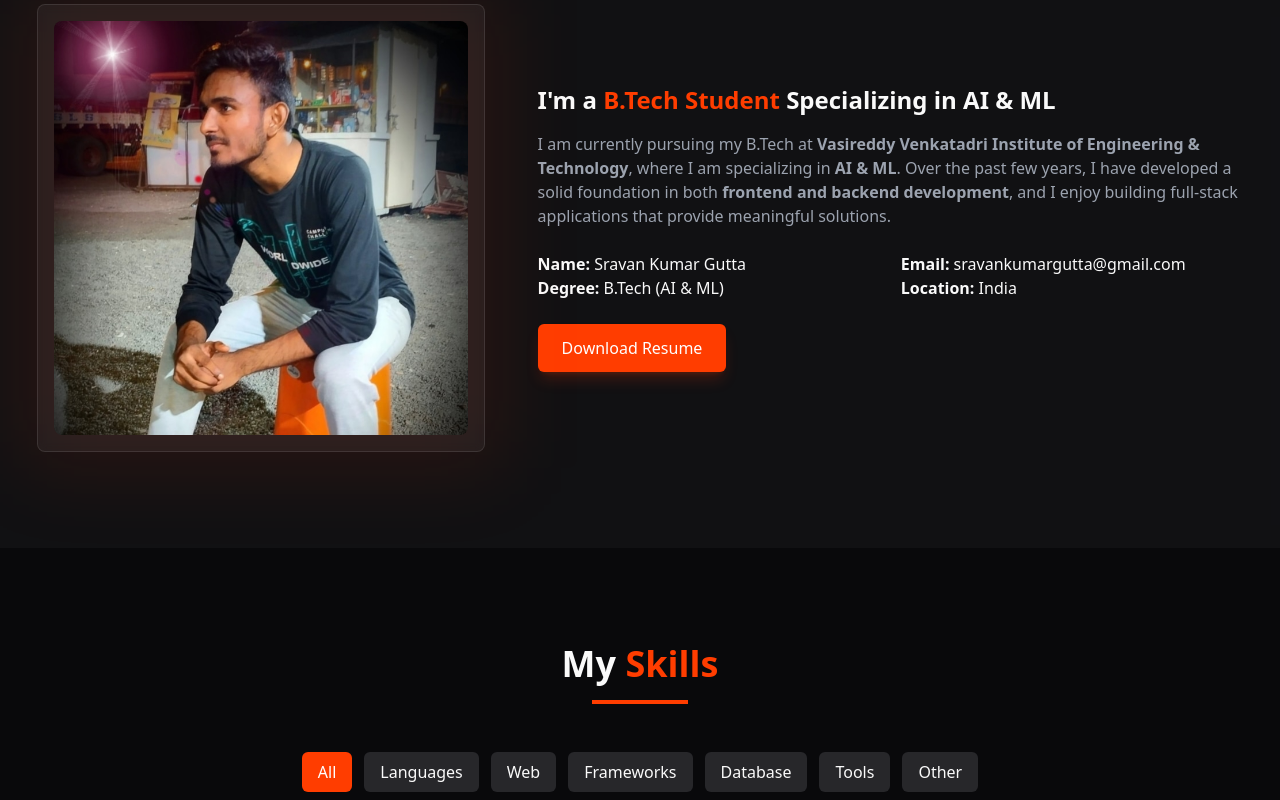
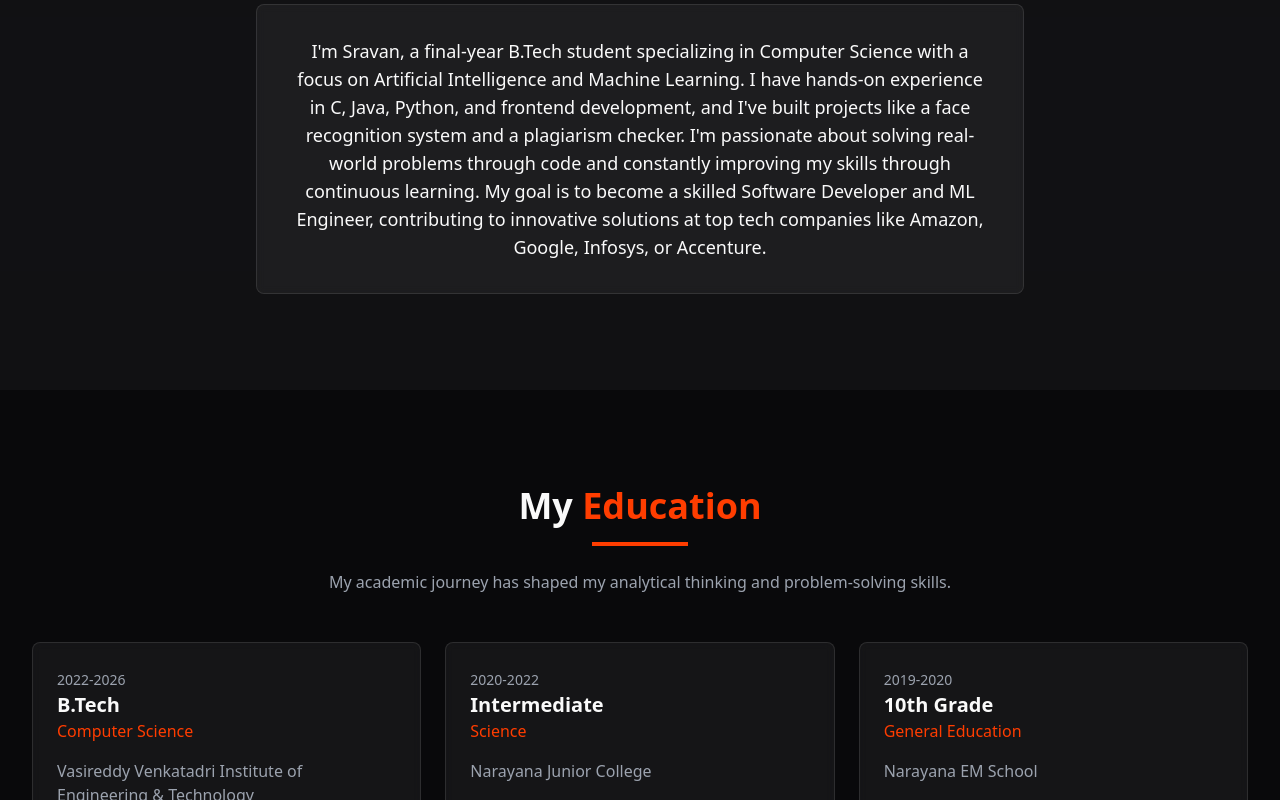
Before and after one commit to SRAVANKUMAR4255/sravan-kumar-portfolio, a React (Vite) app: page / in a window 1280 px wide. Shown: the part 1000-1800 px from the top of the page. Built offline with nearby package versions, Linux system fonts and the light colour scheme.

Commit message:
Refactor: Update About, Projects, and Education sections
- Updated the About section with new content.
- Modified the Projects section to reflect the change in the face recognition project.
- Reordered the Education and Skills sections.
- Added code for sending emails.

```diff
--- a/src/components/About.tsx
+++ b/src/components/About.tsx
@@ -19,55 +19,16 @@ const About = () => {
           <div className="w-24 h-1 bg-highlight mx-auto mt-4"></div>
         </motion.div>
 
-        <div className="grid grid-cols-1 lg:grid-cols-5 gap-12">
-          <motion.div
-            className="lg:col-span-2 flex justify-center"
-            initial={{ opacity: 0, x: -50 }}
-            animate={isInView ? { opacity: 1, x: 0 } : { opacity: 0, x: -50 }}
-            transition={{ duration: 0.6, delay: 0.2 }}
-          >
-            <div className="relative">
-              <div className="absolute -inset-4 bg-highlight/10 rounded-lg blur-2xl"></div>
-              <div className="relative glass-card p-4 w-full max-w-md">
-                <div className="aspect-square rounded-lg overflow-hidden bg-gray-800 flex items-center justify-center">
-                  <img src="/lovable-uploads/9de99f0d-8a7f-4b62-af3b-3b0ecf8c0ead.png" alt="Profile" className="w-full h-full object-cover" />
-                </div>
-              </div>
-            </div>
-          </motion.div>
-
-          <motion.div
-            className="lg:col-span-3 flex flex-col justify-center"
-            initial={{ opacity: 0, x: 50 }}
-            animate={isInView ? { opacity: 1, x: 0 } : { opacity: 0, x: 50 }}
-            transition={{ duration: 0.6, delay: 0.4 }}
-          >
-            <h3 className="text-2xl font-bold mb-4">I'm a <span className="highlight-text">B.Tech Student</span> Specializing in AI & ML</h3>
-            <p className="text-gray-400 mb-6">
-              I am currently pursuing my B.Tech at <strong>Vasireddy Venkatadri Institute of Engineering & Technology</strong>, where I am specializing in <strong>AI & ML</strong>. Over the past few years, I have developed a solid foundation in both <strong>frontend and backend development</strong>, and I enjoy building full-stack applications that provide meaningful solutions.
-            </p>
-
-            <div className="grid grid-cols-1 md:grid-cols-2 gap-4 mb-6">
-              <div>
-                <p><span className="font-semibold">Name:</span> Sravan Kumar Gutta</p>
-                <p><span className="font-semibold">Degree:</span> B.Tech (AI & ML)</p>
-              </div>
-              <div>
-                <p><span className="font-semibold">Email:</span> sravankumargutta@gmail.com</p>
-                <p><span className="font-semibold">Location:</span> India</p>
-              </div>
-            </div>
-
-            <motion.a
-              href="#contact"
-              className="hover-scale px-6 py-3 bg-highlight text-white font-medium rounded-md shadow-lg shadow-highlight/20 self-start flex items-center justify-center"
-              whileHover={{ scale: 1.05 }}
-              whileTap={{ scale: 0.95 }}
-            >
-              Download Resume
-            </motion.a>
-          </motion.div>
-        </div>
+        <motion.div
+          className="max-w-3xl mx-auto glass-card p-8"
+          initial={{ opacity: 0, y: 50 }}
+          animate={isInView ? { opacity: 1, y: 0 } : { opacity: 0, y: 50 }}
+          transition={{ duration: 0.6, delay: 0.2 }}
+        >
+          <p className="text-lg text-center">
+            I'm Sravan, a final-year B.Tech student specializing in Computer Science with a focus on Artificial Intelligence and Machine Learning. I have hands-on experience in C, Java, Python, and frontend development, and I've built projects like a face recognition system and a plagiarism checker. I'm passionate about solving real-world problems through code and constantly improving my skills through continuous learning. My goal is to become a skilled Software Developer and ML Engineer, contributing to innovative solutions at top tech companies like Amazon, Google, Infosys, or Accenture.
+          </p>
+        </motion.div>
       </div>
     </section>
   );
--- a/src/components/Certifications.tsx
+++ b/src/components/Certifications.tsx
@@ -1,28 +1,40 @@
 
 import { useRef } from "react";
 import { motion, useInView } from "framer-motion";
-
-const certifications = [
-  {
-    title: "Java Full Stack Development",
-    organization: "Java Training Institute",
-    date: "2023",
-    link: "https://drive.google.com/file/d/175GUHqzleuaUbJt2F8ug_xyXhLn1xJ0C/view?usp=sharing"
-  },
-  {
-    title: "Data Science using Pandas and Python",
-    organization: "Data Science Academy",
-    date: "2023",
-    link: "https://drive.google.com/file/d/16fVQ_mU1VrWL_b1nEilt_yfzT5gDnH0h/view?usp=sharing"
-  }
-];
 
 const Certifications = () => {
   const ref = useRef(null);
   const isInView = useInView(ref, { once: false, amount: 0.2 });
 
+  const certifications = [
+    {
+      title: "Java Full Stack Development",
+      issuer: "Simplilearn",
+      date: "May 2023",
+      link: "https://drive.google.com/file/d/175GUHqzleuaUbJt2F8ug_xyXhLn1xJ0C/view?usp=sharing"
+    },
+    {
+      title: "Data Science using Pandas and Python",
+      issuer: "Simplilearn",
+      date: "April 2023",
+      link: "https://drive.google.com/file/d/16fVQ_mU1VrWL_b1nEilt_yfzT5gDnH0h/view?usp=sharing"
+    },
+    {
+      title: "Web Development Fundamentals",
+      issuer: "freeCodeCamp",
+      date: "January 2023",
+      link: "#"
+    },
+    {
+      title: "Python Programming",
+      issuer: "Coursera",
+      date: "November 2022",
+      link: "#"
+    }
+  ];
+
   return (
-    <section ref={ref} className="section-padding">
+    <section id="certifications" ref={ref} className="section-padding bg-secondary/30">
       <div className="container-custom">
         <motion.div
           className="text-center mb-12"
@@ -34,34 +46,41 @@ const Certifications = () => {
           <div className="w-24 h-1 bg-highlight mx-auto mt-4"></div>
         </motion.div>
 
-        <div className="grid grid-cols-1 md:grid-cols-2 gap-8">
+        <div className="grid grid-cols-1 md:grid-cols-2 lg:grid-cols-4 gap-6">
           {certifications.map((cert, index) => (
-            <motion.a
-              key={cert.title}
-              href={cert.link}
-              target="_blank"
-              rel="noopener noreferrer"
-              className="glass-card p-6 relative group cursor-pointer"
-              initial={{ opacity: 0, scale: 0.9 }}
-              animate={isInView ? { opacity: 1, scale: 1 } : { opacity: 0, scale: 0.9 }}
-              transition={{ duration: 0.5, delay: 0.2 + index * 0.1 }}
-              whileHover={{ y: -5, boxShadow: "0 10px 30px -15px rgba(255,61,0,0.3)" }}
+            <motion.div
+              key={index}
+              className="glass-card p-6 h-full flex flex-col"
+              initial={{ opacity: 0, y: 20 }}
+              animate={isInView ? { opacity: 1, y: 0 } : { opacity: 0, y: 20 }}
+              transition={{ duration: 0.5, delay: index * 0.1 }}
+              whileHover={{ y: -10, boxShadow: "0 10px 30px -15px rgba(255,61,0,0.3)" }}
             >
-              <div className="w-12 h-12 bg-highlight/20 rounded-full flex items-center justify-center mb-4">
-                <svg xmlns="http://www.w3.org/2000/svg" className="h-6 w-6 text-highlight" fill="none" viewBox="0 0 24 24" stroke="currentColor">
-                  <path strokeLinecap="round" strokeLinejoin="round" strokeWidth={2} d="M9 12l2 2 4-4m6 2a9 9 0 11-18 0 9 9 0 0118 0z" />
-                </svg>
+              <div className="flex-grow">
+                <div className="w-12 h-12 rounded-full bg-highlight/20 flex items-center justify-center mb-4">
+                  <svg xmlns="http://www.w3.org/2000/svg" className="h-6 w-6 text-highlight" fill="none" viewBox="0 0 24 24" stroke="currentColor">
+                    <path strokeLinecap="round" strokeLinejoin="round" strokeWidth={2} d="M9 12l2 2 4-4m6 2a9 9 0 11-18 0 9 9 0 0118 0z" />
+                  </svg>
+                </div>
+
+                <h3 className="text-xl font-bold mb-1">{cert.title}</h3>
+                <p className="text-gray-400 text-sm mb-2">{cert.issuer}</p>
+                <p className="text-xs text-gray-500">{cert.date}</p>
               </div>
-              <h3 className="text-xl font-bold mb-2">{cert.title}</h3>
-              <p className="text-gray-400 text-sm mb-2">{cert.organization}</p>
 
-              <div className="absolute bottom-3 right-4 text-highlight opacity-0 group-hover:opacity-100 transition-opacity flex items-center space-x-1">
-                <span className="text-sm">View Certificate</span>
-                <svg xmlns="http://www.w3.org/2000/svg" className="h-4 w-4" fill="none" viewBox="0 0 24 24" stroke="currentColor">
+              <motion.a
+                href={cert.link}
+                target="_blank"
+                rel="noopener noreferrer"
+                className="mt-4 text-highlight inline-flex items-center text-sm font-medium"
+                whileHover={{ x: 5 }}
+              >
+                View Certificate
+                <svg xmlns="http://www.w3.org/2000/svg" className="h-4 w-4 ml-1" fill="none" viewBox="0 0 24 24" stroke="currentColor">
                   <path strokeLinecap="round" strokeLinejoin="round" strokeWidth={2} d="M10 6H6a2 2 0 00-2 2v10a2 2 0 002 2h10a2 2 0 002-2v-4M14 4h6m0 0v6m0-6L10 14" />
                 </svg>
-              </div>
-            </motion.a>
+              </motion.a>
+            </motion.div>
           ))}
         </div>
       </div>
--- a/src/components/Contact.tsx
+++ b/src/components/Contact.tsx
@@ -1,4 +1,3 @@
-
 import { useRef, useState } from "react";
 import { motion, useInView } from "framer-motion";
 import emailjs from 'emailjs-com';
@@ -24,6 +23,8 @@ const formSchema = z.object({
   reply_to: z.string().email("Please enter a valid email address"),
   subject: z.string().min(2, "Subject must be at least 2 characters"),
   message: z.string().min(10, "Message must be at least 10 characters"),
+  to_name: z.string().default("Sravan Kumar"),
+  to_email: z.string().default("sravankumargutta@gmail.com"),
 });
 
 const Contact = () => {
@@ -40,7 +41,9 @@ const Contact = () => {
       from_name: "",
       reply_to: "",
       subject: "",
-      message: ""
+      message: "",
+      to_name: "Sravan Kumar",
+      to_email: "sravankumargutta@gmail.com"
     },
   });
 
@@ -54,7 +57,12 @@ const Contact = () => {
       const response = await emailjs.send(
         'service_bfvbv4r',
         'template_u8ea206',
-        values,
+        {
+          ...values,
+          // Make sure recipient email is explicitly set
+          to_email: "sravankumargutta@gmail.com",
+          to_name: "Sravan Kumar"
+        },
         'Acp8Q10MiXYFDzurc'
       );
 
--- a/src/components/Education.tsx
+++ b/src/components/Education.tsx
@@ -24,7 +24,7 @@ const Education = () => {
     {
       degree: "10th Grade",
       field: "General Education",
-      institution: "Sri Chaitanya School",
+      institution: "Narayana EM School",
       year: "2019-2020",
       score: "94%"
     }
--- a/src/components/Projects.tsx
+++ b/src/components/Projects.tsx
@@ -4,9 +4,9 @@ import { motion, useInView } from "framer-motion";
 
 const projects = [
   {
-    title: "Face Recognition Attendance System",
-    description: "A smart attendance system that uses facial recognition for automatic student attendance, helping automate classroom processes and improve efficiency.",
-    tech: ["Python", "OpenCV", "Tkinter"],
+    title: "Face Emotion Recognition using CNN",
+    description: "A deep learning system that uses Convolutional Neural Networks to detect and classify human facial emotions in real-time, helping in applications ranging from user experience to mental health monitoring.",
+    tech: ["Python", "TensorFlow", "OpenCV"],
     github: "#",
     image: "https://images.unsplash.com/photo-1556155092-490a1ba16284?ixlib=rb-4.0.3&ixid=MnwxMjA3fDB8MHxwaG90by1wYWdlfHx8fGVufDB8fHx8&auto=format&fit=crop&w=870&q=80"
   },
--- a/src/pages/Index.tsx
+++ b/src/pages/Index.tsx
@@ -13,9 +13,9 @@ const Index = () => {
     <MainLayout>
       <Hero />
       <About />
+      <Education />
       <Skills />
       <Projects />
-      <Education />
       <Certifications />
       <Contact />
     </MainLayout>
```
